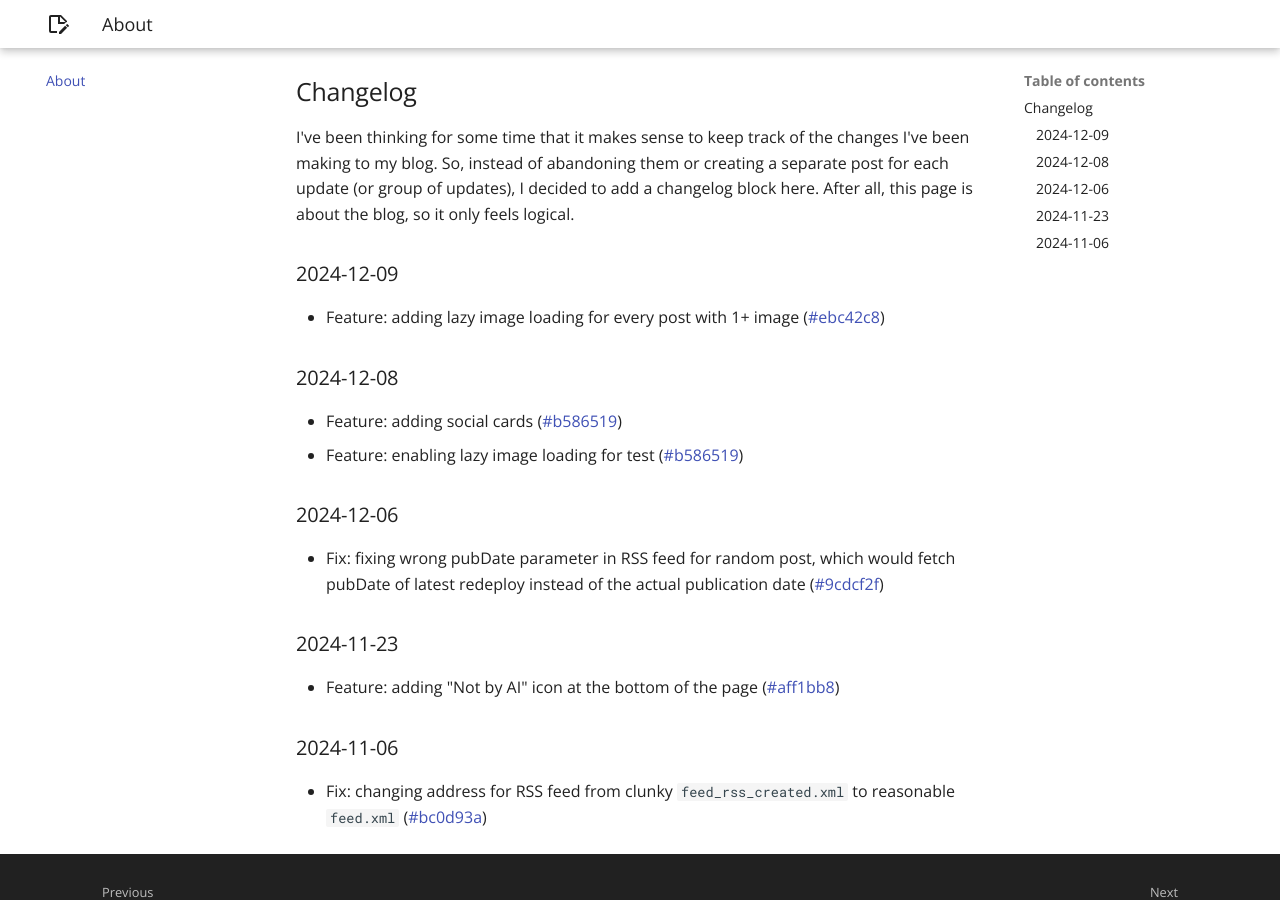
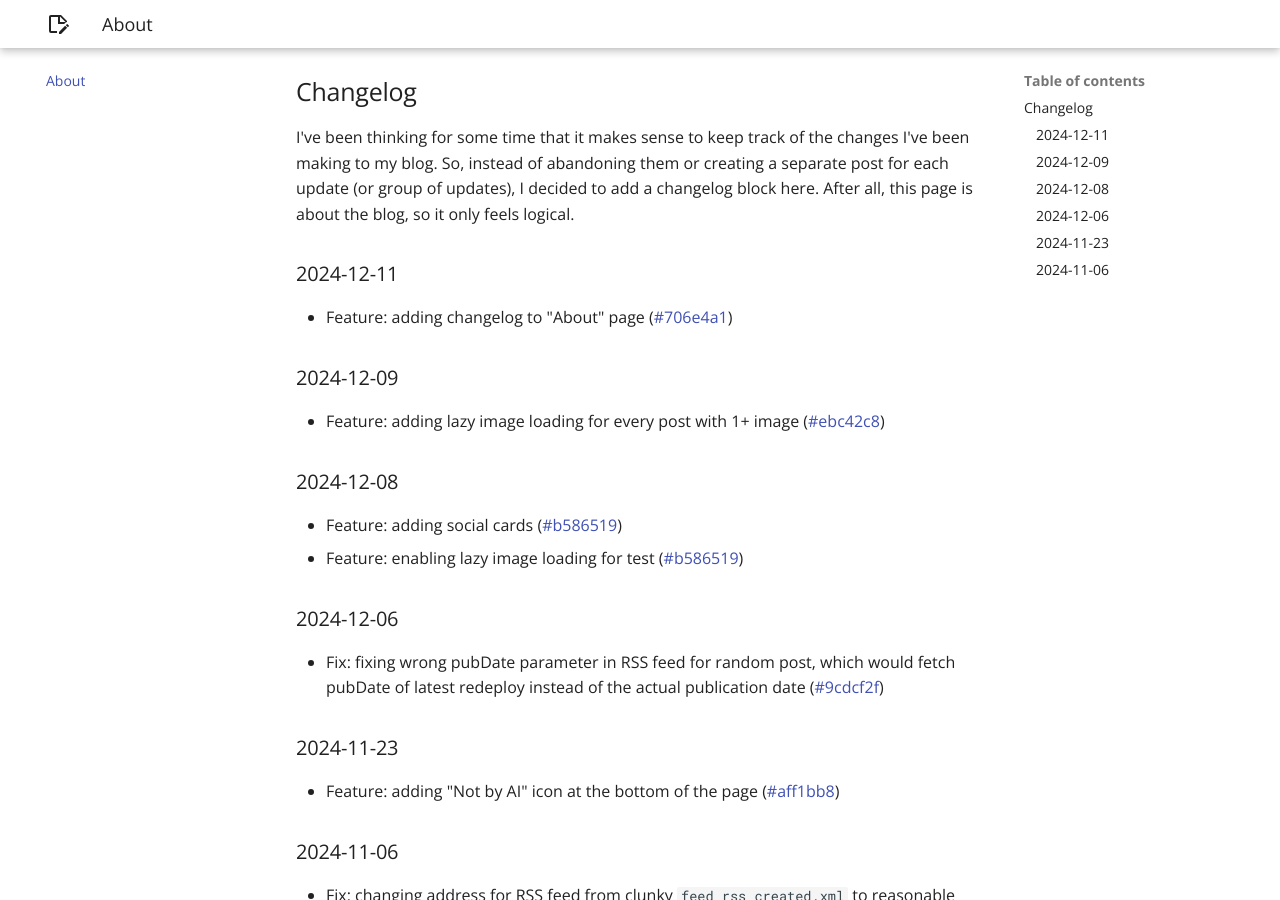
Before and after one commit to hatedabamboo/notes.hatedabamboo.me, an MkDocs documentation site: the page built from docs/about.md, in a window 1280 px wide and 900 px high, scrolled down 816 px. Built offline with MkDocs 1.6.1 and Material for MkDocs 9.7.7, drawn with Linux system fonts in a browser that asks for light colours.

Commit message:
Adding changelog to changelog

```diff
--- a/docs/about.md
+++ b/docs/about.md
@@ -23,6 +23,10 @@ creating a separate post for each update (or group of updates), I decided to
 add a changelog block here. After all, this page is about the blog, so it
 only feels logical.
 
+### 2024-12-11
+
+* Feature: adding changelog to "About" page ([#706e4a1](https://github.com/hatedabamboo/notes.hatedabamboo.me/commit/706e4a17a6dada66966db33c336908a016dc0078))
+
 ### 2024-12-09
 
 * Feature: adding lazy image loading for every post with 1+ image ([#ebc42c8](https://github.com/hatedabamboo/notes.hatedabamboo.me/commit/ebc42c8b235e907221bd8c122b9f85a2745f308b))
```
